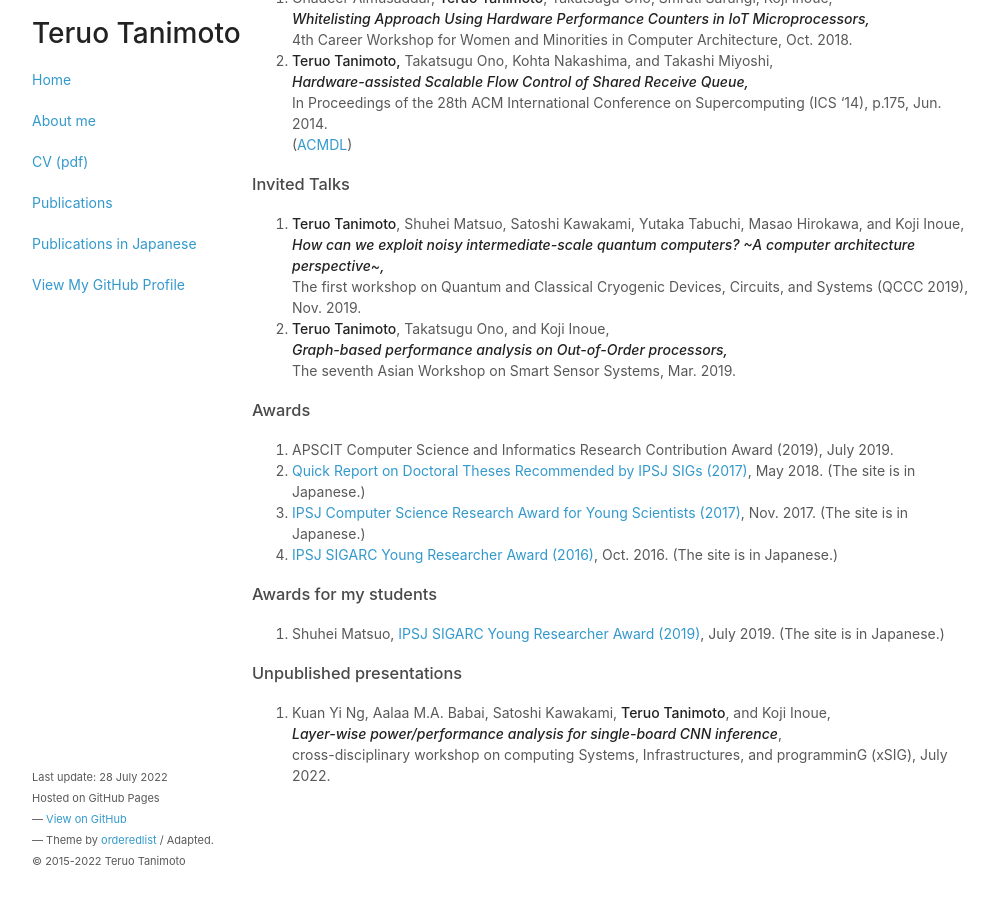
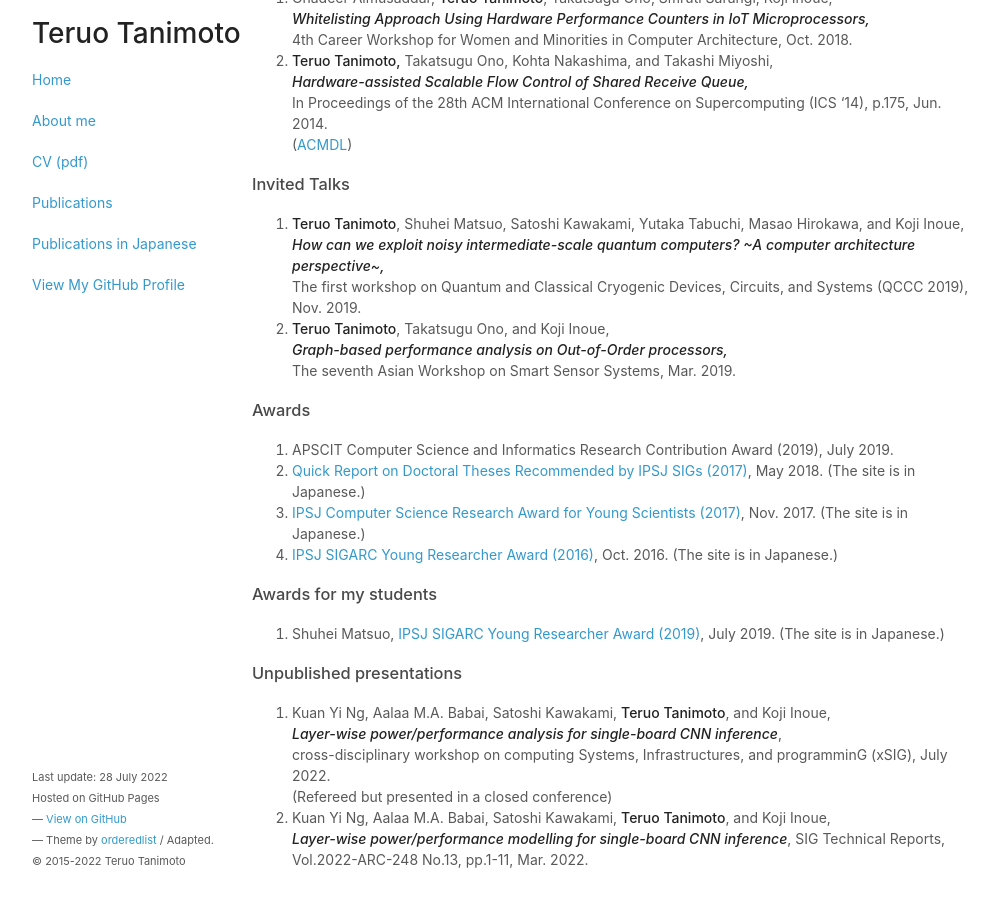
Before and after one commit to teruo41/teruo41.github.io, a Jekyll site: the page built from pubse.md, in a window 1280 px wide and 900 px high, scrolled down 2055 px. Shown: the whole window, without its empty margins (138-1136 px from the left). Built offline with Jekyll 4.4.1, drawn with Linux system fonts in a browser that asks for light colours.

Commit message:
Update pubse.md

```diff
--- a/pubse.md
+++ b/pubse.md
@@ -144,3 +144,8 @@ title: Publications
 0. Kuan Yi Ng, Aalaa M.A. Babai, Satoshi Kawakami, __Teruo Tanimoto__, and Koji Inoue,
    ***Layer-wise power/performance analysis for single-board CNN inference***,
    cross-disciplinary workshop on computing Systems, Infrastructures, and programminG (xSIG), July 2022.
+   (Refereed but presented in a closed conference)
+
+0. Kuan Yi Ng, Aalaa M.A. Babai, Satoshi Kawakami, __Teruo Tanimoto__, and Koji Inoue,
+   ***Layer-wise power/performance modelling for single-board CNN inference***,
+   SIG Technical Reports, Vol.2022-ARC-248 No.13, pp.1-11, Mar. 2022.
```
